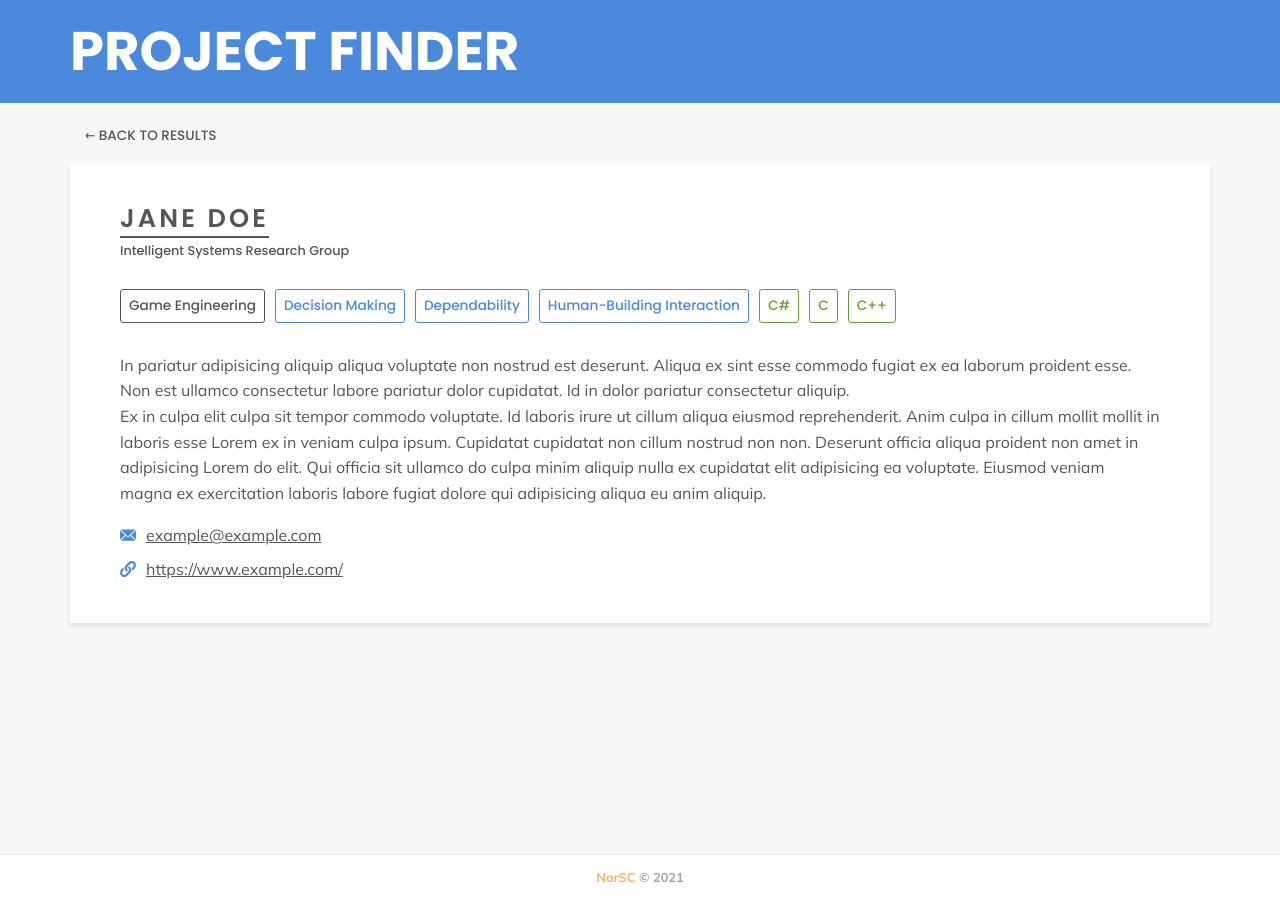
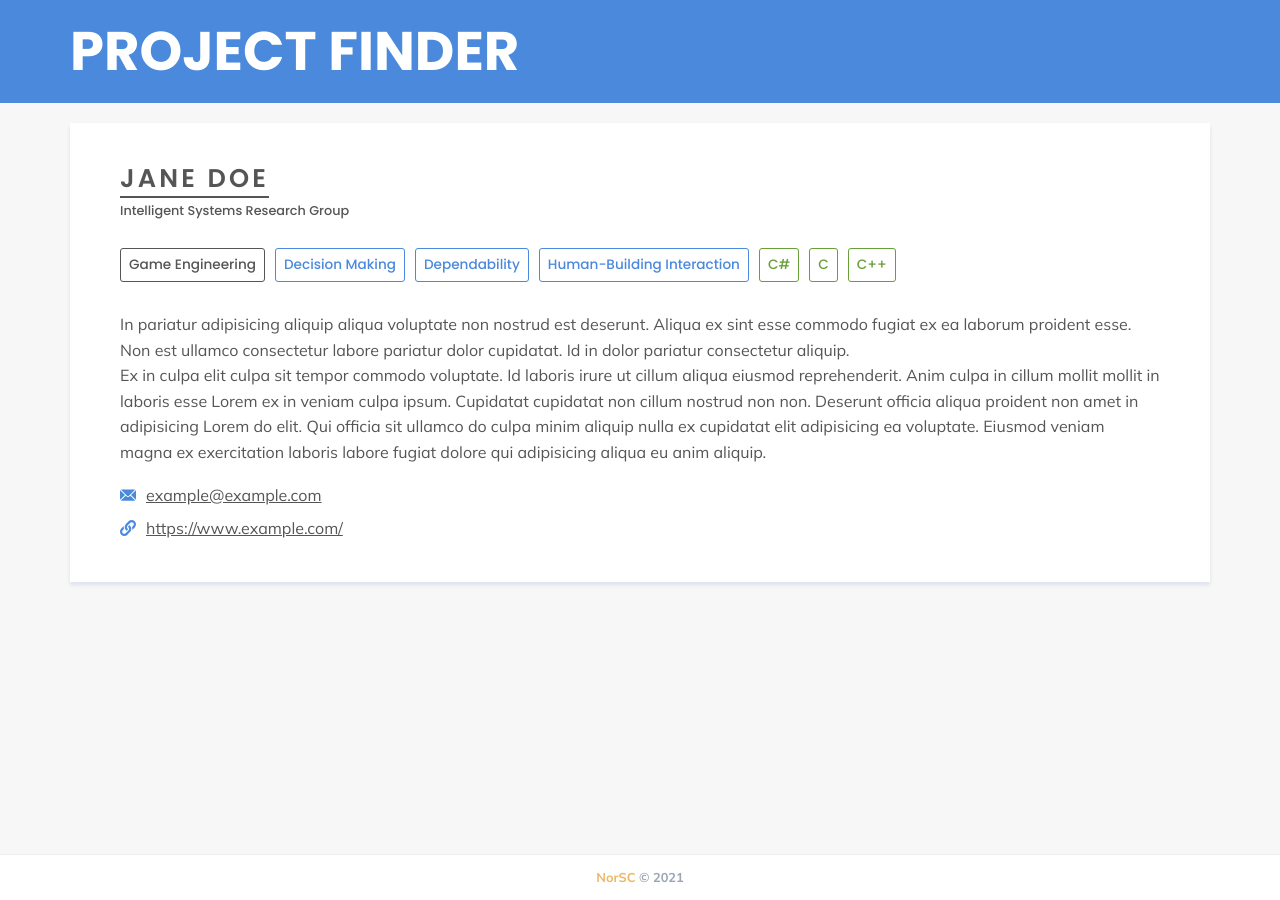
Before and after one commit to NorSC/supervisor-search, a Jekyll site: the page built from _supervisors/someone2.md, in a window 1280 px wide. Built offline with Jekyll 4.4.1, drawn with Linux system fonts in a browser that asks for light colours; a script that is not in the unit is left out.

Commit message:
removed back button

```diff
--- a/_includes/supervisor.html
+++ b/_includes/supervisor.html
@@ -1,8 +1,5 @@
   <div class="supervisor-container">
     <div class="content">
-      <div class="back-results">
-        <a onclick="goBack()" href="#">←  Back to results</a>
-      </div>
 
       <div class="supervisor-card">
         <h2 class="title"></h2>
--- a/_layouts/supervisor.html
+++ b/_layouts/supervisor.html
@@ -4,9 +4,6 @@ layout: default
 <div class="ps-container" id="supervisor">
   <div class="supervisor-container">
     <div class="content">
-      <div class="back-results">
-        <a onclick="goBack()" href="#">←  Back to results</a>
-      </div>
 
       {% if page.available %}
       <div class="supervisor-card">
```
